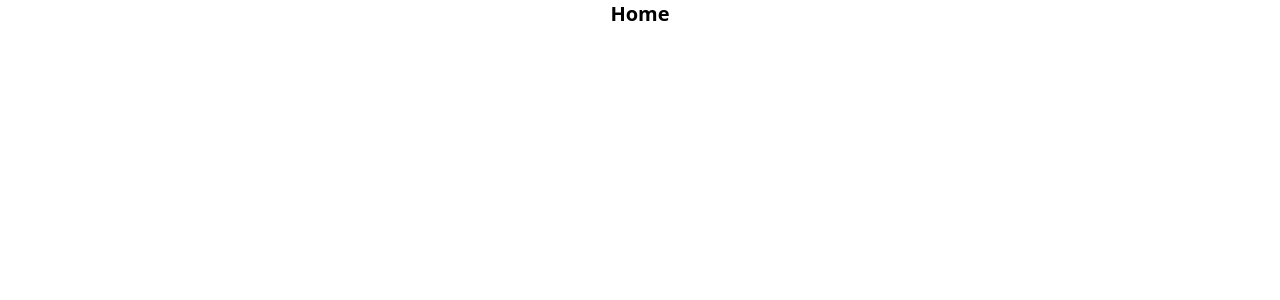
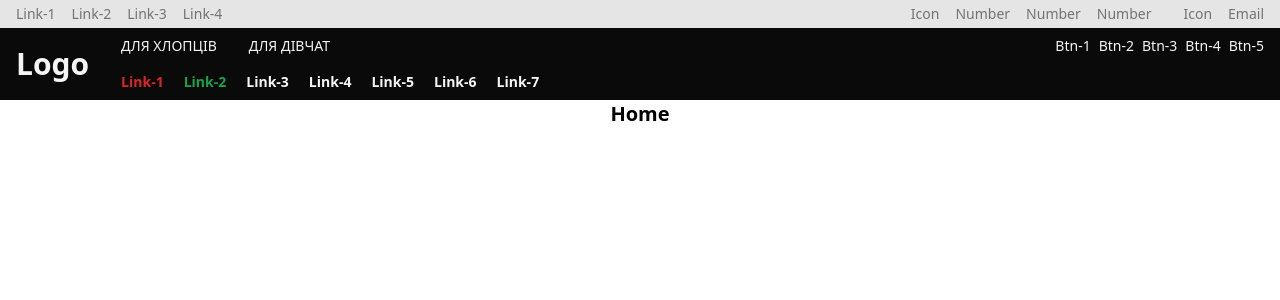
Before and after one commit to DeFosu/react-shop-clothes-template, a React (Vite) app: page / in a window 1280 px wide. Shown: the top 300 px of the page. Built offline with nearby package versions, Linux system fonts and the light colour scheme.

Commit message:
feature: Create structure for Header Create components: Header, IconWithNumbers, LinkList, NavigationMenu

```diff
--- /dev/null
+++ b/src/components/Header/Header.tsx
@@ -0,0 +1,63 @@
+import React from "react";
+import LinkList from "./LinkList";
+import IconWithNumbers from "./IconWithNumbers";
+import NavigationMenu from "./NavigationMenu";
+
+const Header: React.FC = () => (
+    <header className="w-full bg-neutral-950 text-neutral-100">
+        <div className="w-full bg-neutral-200">
+            <div className="container px-4 mx-auto">
+                <div className="flex items-center justify-between py-1 text-sm font-medium text-neutral-500">
+                    <LinkList
+                        links={["Link-1", "Link-2", "Link-3", "Link-4"]}
+                    />
+                    <div className="flex items-center gap-8">
+                        <IconWithNumbers
+                            items={["Icon", "Number", "Number", "Number"]}
+                        />
+                        <IconWithNumbers items={["Icon", "Email"]} />
+                    </div>
+                </div>
+            </div>
+        </div>
+        <div className="container px-4 mx-auto">
+            <div className="flex items-center gap-8">
+                <div className="text-3xl font-bold">Logo</div>
+                <div className="flex flex-col w-full">
+                    <div className="flex items-center justify-between">
+                        <div className="flex items-center gap-8">
+                            <button className="py-2 text-sm uppercase">
+                                Для хлопців
+                            </button>
+                            <button className="py-2 text-sm font-normal uppercase">
+                                Для дівчат
+                            </button>
+                        </div>
+                        <div className="flex items-center gap-2 text-sm">
+                            <button>Btn-1</button>
+                            <button>Btn-2</button>
+                            <button>Btn-3</button>
+                            <button>Btn-4</button>
+                            <button>Btn-5</button>
+                        </div>
+                    </div>
+                    <nav>
+                        <NavigationMenu
+                            links={[
+                                { text: "Link-1", color: "text-red-600" },
+                                { text: "Link-2", color: "text-green-600" },
+                                { text: "Link-3" },
+                                { text: "Link-4" },
+                                { text: "Link-5" },
+                                { text: "Link-6" },
+                                { text: "Link-7" },
+                            ]}
+                        />
+                    </nav>
+                </div>
+            </div>
+        </div>
+    </header>
+);
+
+export default Header;
--- /dev/null
+++ b/src/components/Header/IconWithNumbers.tsx
@@ -0,0 +1,17 @@
+import React from "react";
+
+interface IconWithNumbersProps {
+    items: string[];
+}
+
+const IconWithNumbers: React.FC<IconWithNumbersProps> = ({ items }) => (
+    <div className="flex items-center gap-4">
+        {items.map((item, index) => (
+            <a href="" key={index}>
+                {item}
+            </a>
+        ))}
+    </div>
+);
+
+export default IconWithNumbers;
--- /dev/null
+++ b/src/components/Header/LinkList.tsx
@@ -0,0 +1,17 @@
+import React from "react";
+
+interface LinkListProps {
+    links: string[];
+}
+
+const LinkList: React.FC<LinkListProps> = ({ links }) => (
+    <ul className="flex items-center gap-4">
+        {links.map((link, index) => (
+            <li key={index}>
+                <a href="">{link}</a>
+            </li>
+        ))}
+    </ul>
+);
+
+export default LinkList;
--- /dev/null
+++ b/src/components/Header/NavigationMenu.tsx
@@ -0,0 +1,22 @@
+import React from "react";
+
+interface NavigationLink {
+    text: string;
+    color?: string;
+}
+
+interface NavigationMenuProps {
+    links: NavigationLink[];
+}
+
+const NavigationMenu: React.FC<NavigationMenuProps> = ({ links }) => (
+    <ul className="flex gap-5 text-sm font-semibold">
+        {links.map((link, index) => (
+            <li key={index} className={`py-2 ${link.color || ""}`}>
+                <a href="">{link.text}</a>
+            </li>
+        ))}
+    </ul>
+);
+
+export default NavigationMenu;
--- a/src/pages/Layout.tsx
+++ b/src/pages/Layout.tsx
@@ -1,12 +1,12 @@
 import React from "react";
 import { Outlet } from "react-router-dom";
+import Header from "../components/Header/Header";
 
-const Layout = () => {
-    return (
-        <div className="flex flex-col items-center min-h-screen px-4">
-            <Outlet />
-        </div>
-    );
-};
+const Layout: React.FC = () => (
+    <div className="flex flex-col items-center min-h-screen">
+        <Header />
+        <Outlet />
+    </div>
+);
 
 export default Layout;
```
